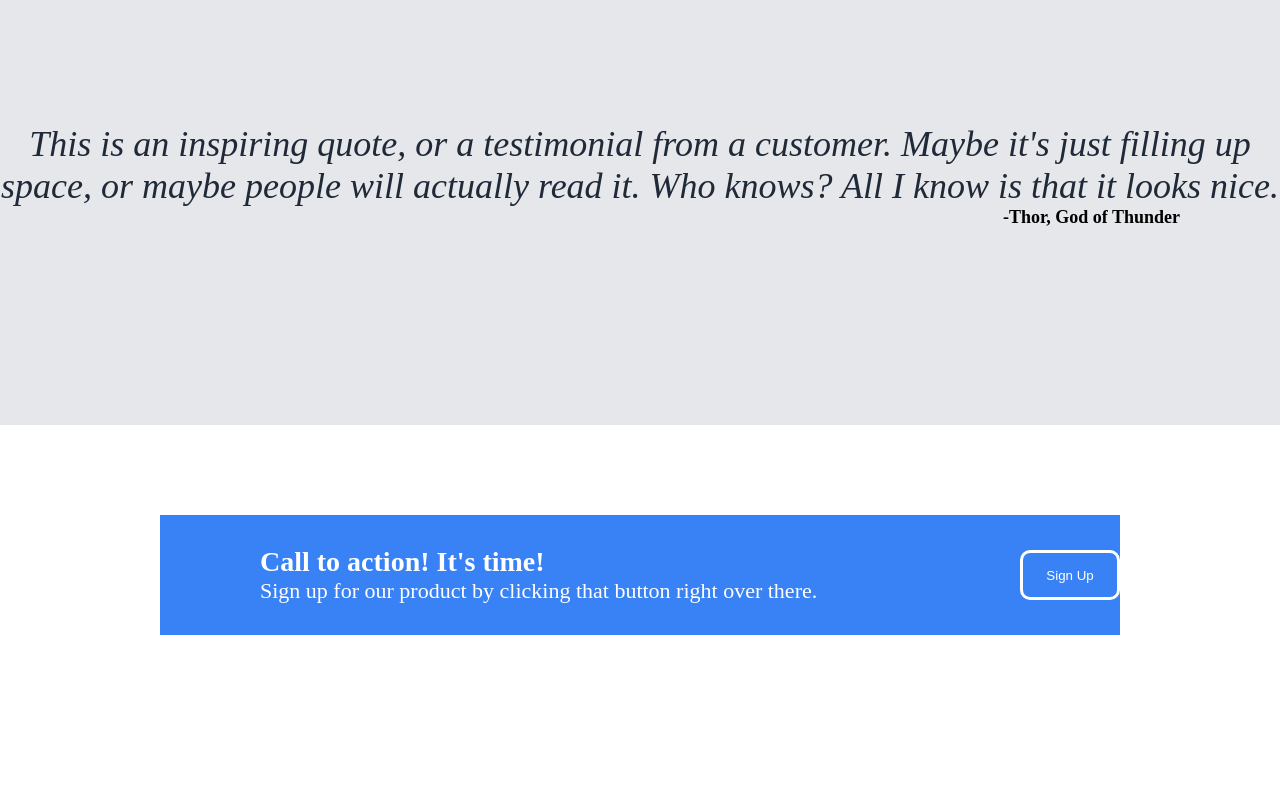
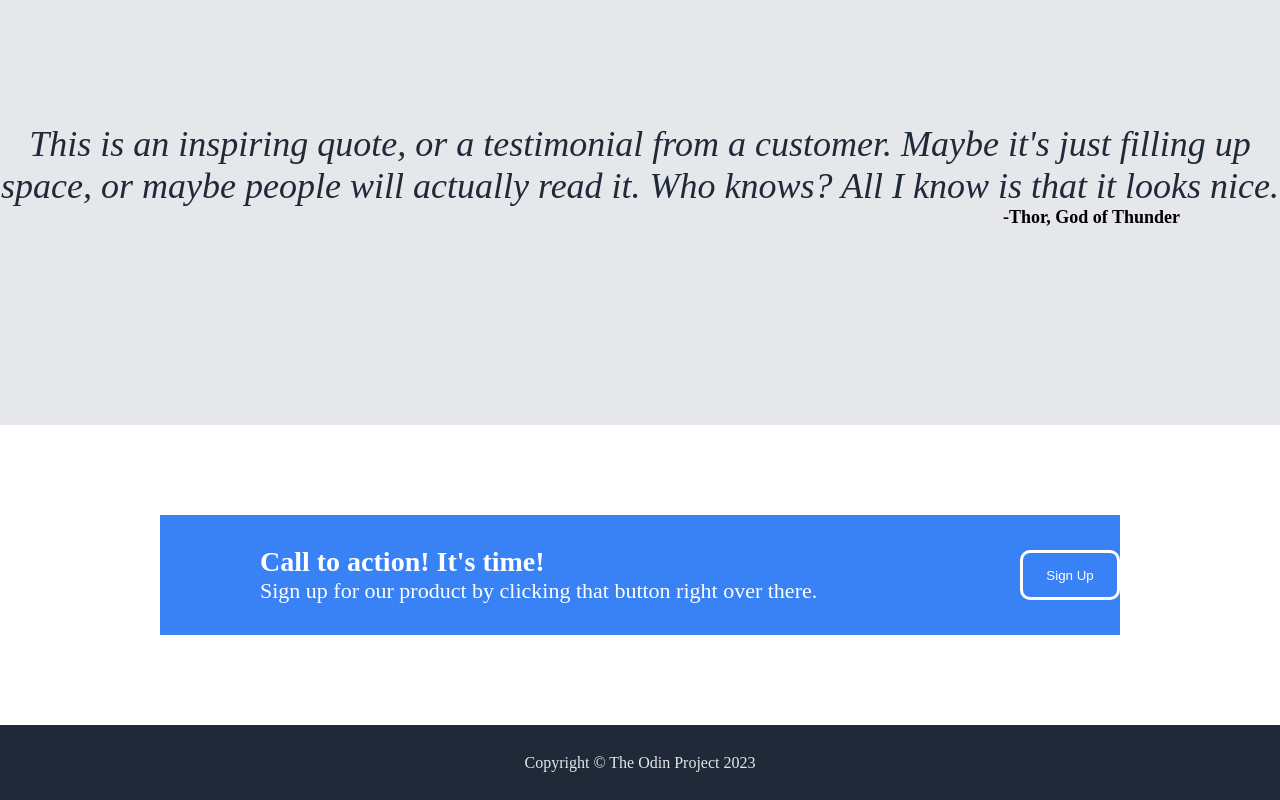
Before and after one commit to jeangerbred/Odin-LandingPage, a plain HTML site: page index.html in a window 1280 px wide. Shown: the part 1154-1954 px from the top of the page. Before the commit the page ends 1879 px from the top, so only its background shows below. Drawn offline with Linux system fonts and the light colour scheme.

Commit message:
With Footer

```diff
--- a/index.html
+++ b/index.html
@@ -70,5 +70,8 @@
                 </div>
             </div>
         </div>
+        <div class="Footer">
+            Copyright &COPY; The Odin Project 2023
+        </div>
     </body>
 </html>
--- a/styles.css
+++ b/styles.css
@@ -200,3 +200,12 @@ h4 {
     border: 3px solid white;
     border-radius: 10px;
 }
+
+.Footer {
+    display: flex;
+    justify-content: center;
+    align-items: center;
+    background-color: #1f2937;
+    color: #E5E7EB;
+    height: 75px;
+}
```
